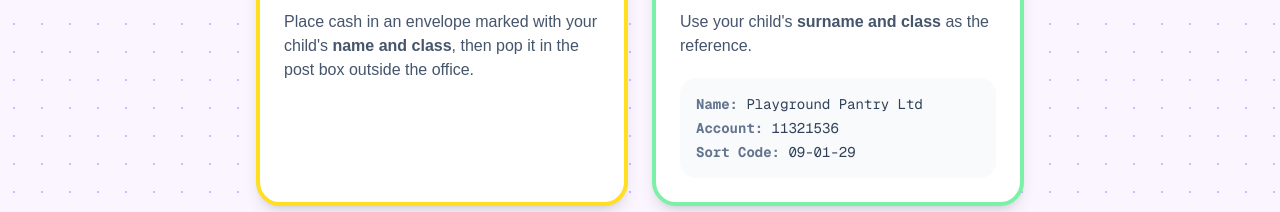
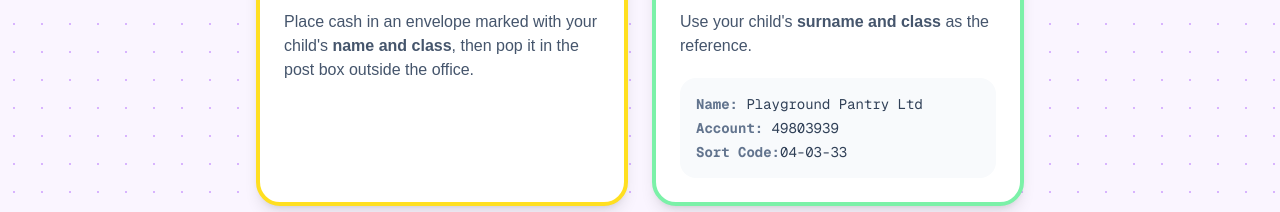
Before and after one commit to jacam666/playground-pantry, a Next.js app: page / in a window 1280 px wide. Shown: the part 3536-3748 px from the top of the page. Built offline with nearby package versions, Linux system fonts and the light colour scheme.

Commit message:
changed bank details on page

```diff
--- a/app/page.tsx
+++ b/app/page.tsx
@@ -299,8 +299,8 @@
               <p className="mb-2 text-slate-600">Use your child&apos;s <strong>surname and class</strong> as the reference.</p>
               <div className="w-full rounded-2xl bg-slate-50 p-4 text-sm font-mono text-slate-700 space-y-1">
                 <p><span className="font-bold text-slate-500">Name:</span> Playground Pantry Ltd</p>
-                <p><span className="font-bold text-slate-500">Account:</span> 11321536</p>
-                <p><span className="font-bold text-slate-500">Sort Code:</span> 09-01-29</p>
+                <p><span className="font-bold text-slate-500">Account:</span> 49803939</p>
+                <p><span className="font-bold text-slate-500">Sort Code:</span>04-03-33</p>
               </div>
             </div>
           </div>
```
